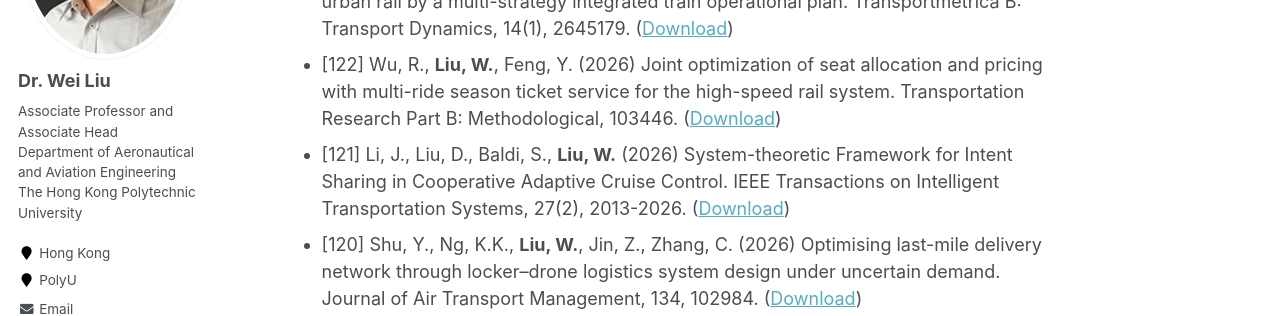
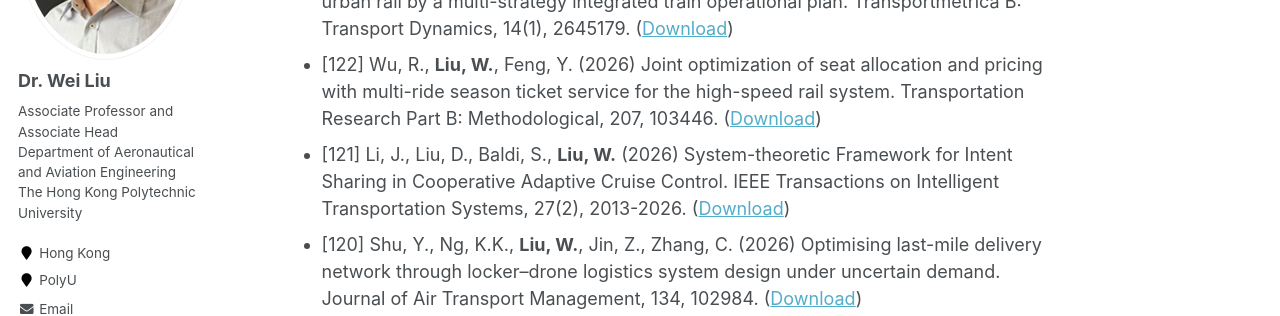
Before and after one commit to weiliu2016/weiliu2016.github.io, a Jekyll site: the page built from _pages/publications.md, in a window 1280 px wide and 900 px high, scrolled down 2559 px. Shown: the part 205-521 px from the top of the window. Built offline with Jekyll 4.4.1, drawn with Linux system fonts in a browser that asks for light colours; some web fonts are replaced; formulas are drawn with MathJax 3.

Commit message:
Update publications.md

```diff
--- a/_pages/publications.md
+++ b/_pages/publications.md
@@ -60,7 +60,7 @@ Journal Publication
 ----------
 * [124] Lyu, M., Li, L., **Liu, W.** (2026) Multi-service network design with multi-function drones: urban monitoring, data collection, and parcel delivery services. Transportation Research Part C: Emerging Technologies, 187, 105660. ([Download](https://doi.org/10.1016/j.trc.2026.105660))
 * [123] Wu, R., Xu, G., Wang, D.Z.W., **Liu, W.** (2026) Managing unbalanced demand in urban rail by a multi-strategy integrated train operational plan. Transportmetrica B: Transport Dynamics, 14(1), 2645179. ([Download](https://doi.org/10.1080/21680566.2026.2645179))
-* [122] Wu, R., **Liu, W.**, Feng, Y. (2026) Joint optimization of seat allocation and pricing with multi-ride season ticket service for the high-speed rail system. Transportation Research Part B: Methodological, 103446. ([Download](https://doi.org/10.1016/j.trb.2026.103446))
+* [122] Wu, R., **Liu, W.**, Feng, Y. (2026) Joint optimization of seat allocation and pricing with multi-ride season ticket service for the high-speed rail system. Transportation Research Part B: Methodological, 207, 103446. ([Download](https://doi.org/10.1016/j.trb.2026.103446))
 * [121] Li, J., Liu, D., Baldi, S., **Liu, W.** (2026) System-theoretic Framework for Intent Sharing in Cooperative Adaptive Cruise Control. IEEE Transactions on Intelligent Transportation Systems, 27(2), 2013-2026. ([Download](https://doi.org/10.1109/TITS.2025.3637809))
 * [120] Shu, Y., Ng, K.K., **Liu, W.**, Jin, Z., Zhang, C. (2026) Optimising last-mile delivery network through locker–drone logistics system design under uncertain demand. Journal of Air Transport Management, 134, 102984. ([Download](https://doi.org/10.1016/j.jairtraman.2026.102984))
 * [119] Zhang, Z., Gao, Y., Zhang, F., **Liu, W.** (2026) Parking management and operation: A bibliometric analysis and comprehensive review. Transport Economics and Management, 4, 14-37. ([Download](https://doi.org/10.1016/j.team.2025.12.xxx))
```
